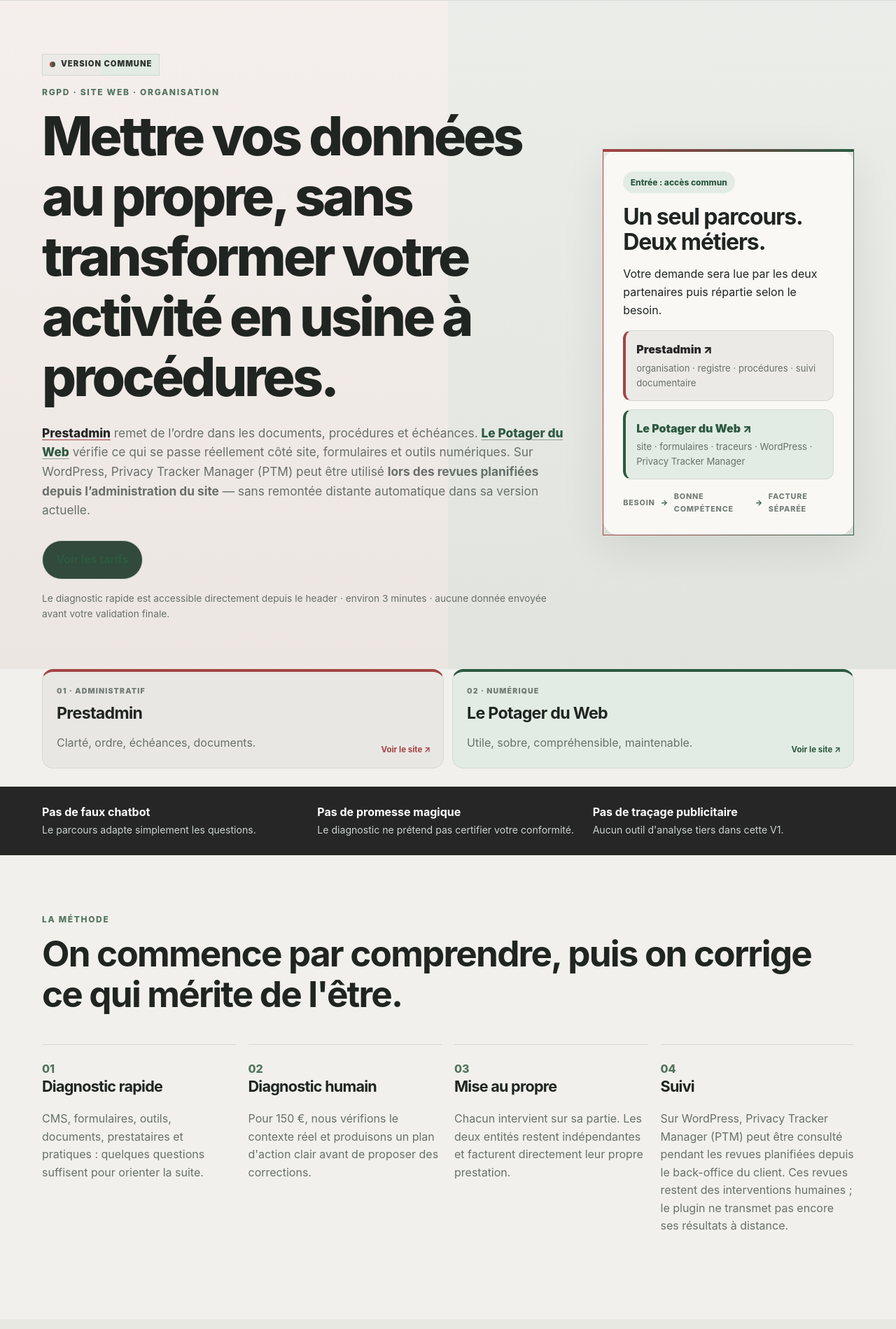
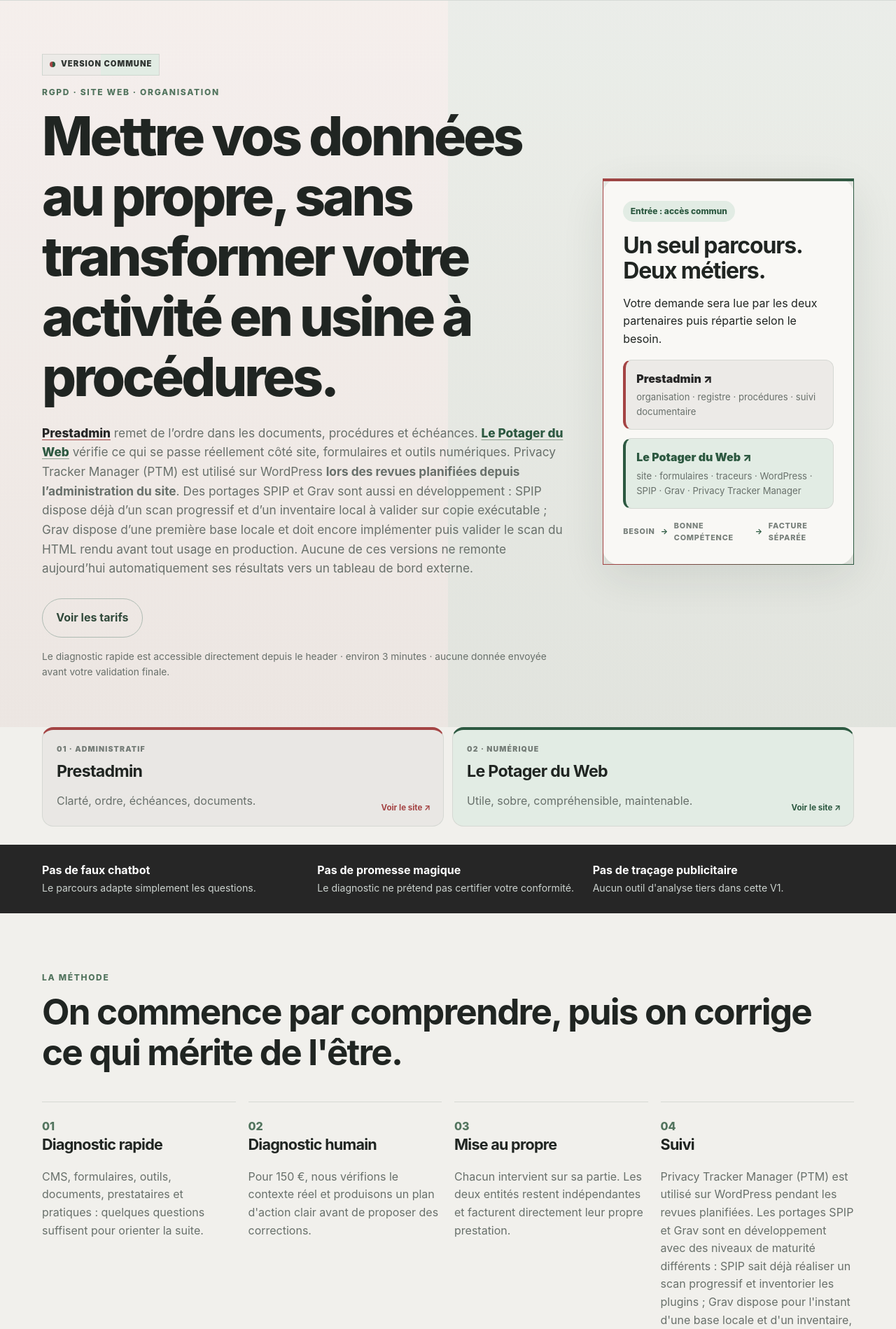
Before and after one commit to jasmin-abernathy/rgpd-lepotager, a PHP site: page / in a window 1280 px wide. Shown: the part 406-2305 px from the top of the page at 70% size. Run offline with PHP 8.4, Linux system fonts and the light colour scheme; some libraries are stand-ins or nearby versions.

Commit message:
feat(site): documente PTM sur WordPress, SPIP et Grav et corrige les contrastes

```diff
--- /dev/null
+++ b/assets/theme-contrast-fix.css
@@ -0,0 +1,30 @@
+/* Correctif de contraste ciblé pour les variantes Potager et commune.
+   themes.css recolore .button après le style de base ; sans ce correctif,
+   .button-ghost héritait d'un texte vert sur un fond devenu vert. */
+
+body[data-ref="potager"] .button:not(.button-ghost),
+body[data-ref="direct"] .button:not(.button-ghost){
+    color:#fff;
+}
+
+body[data-ref="potager"] .button-ghost{
+    background:transparent;
+    color:#2d5941;
+    border:1px solid #9fb5a5;
+}
+body[data-ref="potager"] .button-ghost:hover,
+body[data-ref="potager"] .button-ghost:focus-visible{
+    background:#fff;
+    color:#234a35;
+}
+
+body[data-ref="direct"] .button-ghost{
+    background:transparent;
+    color:#314a3b;
+    border:1px solid #aebbb3;
+}
+body[data-ref="direct"] .button-ghost:hover,
+body[data-ref="direct"] .button-ghost:focus-visible{
+    background:#fff;
+    color:#273e31;
+}
--- a/index.part01.php
+++ b/index.part01.php
@@ -51,6 +51,7 @@ header("Permissions-Policy: geolocation=(), microphone=(), camera=(), payment=()
     <link rel="icon" href="/favicon.svg" type="image/svg+xml">
     <link rel="stylesheet" href="assets/style.css?v=2">
     <link rel="stylesheet" href="assets/themes.css?v=21">
+    <link rel="stylesheet" href="assets/theme-contrast-fix.css?v=1">
     <link rel="stylesheet" href="assets/site-header.css?v=1">
 <link rel="stylesheet" href="/assets/accessibility.css?v=1">
 <script defer src="/assets/accessibility.js?v=1"></script>
@@ -79,7 +80,7 @@ header("Permissions-Policy: geolocation=(), microphone=(), camera=(), payment=()
                 <p class="lead">
                     <a class="provider-link admin-link" href="https://www.prestadmin57.fr" target="_blank" rel="noopener noreferrer">Prestadmin</a> remet de l’ordre dans les documents, procédures et échéances.
                     <a class="provider-link potager-link" href="https://www.lepotager.org" target="_blank" rel="noopener noreferrer">Le Potager du Web</a> vérifie ce qui se passe réellement côté site, formulaires et outils numériques.
-                    Sur WordPress, Privacy Tracker Manager (PTM) peut être utilisé <strong>lors des revues planifiées depuis l’administration du site</strong> — sans remontée distante automatique dans sa version actuelle.
+                    Privacy Tracker Manager (PTM) est utilisé sur WordPress <strong>lors des revues planifiées depuis l’administration du site</strong>. Des portages SPIP et Grav sont aussi en développement : SPIP dispose déjà d’un scan progressif et d’un inventaire local à valider sur copie exécutable ; Grav dispose d’une première base locale et doit encore implémenter puis valider le scan du HTML rendu avant tout usage en production. Aucune de ces versions ne remonte aujourd’hui automatiquement ses résultats vers un tableau de bord externe.
                 </p>
                 <div class="hero-actions">
                     <a class="button button-ghost" href="#offres">Voir les tarifs</a>
--- a/index.part02.php
+++ b/index.part02.php
@@ -1,6 +1,6 @@
                 <div class="dual-role dual-role-potager">
                     <a href="https://www.lepotager.org" target="_blank" rel="noopener noreferrer">Le Potager du Web ↗</a>
-                    <span>site · formulaires · traceurs · WordPress · Privacy Tracker Manager</span>
+                    <span>site · formulaires · traceurs · WordPress · SPIP · Grav · Privacy Tracker Manager</span>
                 </div>
                 <div class="origin-route"><span>besoin</span><b>→</b><span>bonne compétence</span><b>→</b><span>facture séparée</span></div>
             </aside>
@@ -49,7 +49,7 @@
                 <article>
                     <span>04</span>
                     <h3>Suivi</h3>
-                    <p>Sur WordPress, Privacy Tracker Manager (PTM) peut être consulté pendant les revues planifiées depuis le back-office du client. Ces revues restent des interventions humaines ; le plugin ne transmet pas encore ses résultats à distance.</p>
+                    <p>Privacy Tracker Manager (PTM) est utilisé sur WordPress pendant les revues planifiées. Les portages SPIP et Grav sont en développement avec des niveaux de maturité différents : SPIP sait déjà réaliser un scan progressif et inventorier les plugins ; Grav dispose pour l'instant d'une base locale et d'un inventaire, tandis que le premier scan du HTML rendu reste à implémenter puis à valider. Les revues restent humaines et aucune version ne transmet encore automatiquement ses résultats à distance.</p>
                 </article>
             </div>
         </div>
@@ -91,6 +91,7 @@
                         <li><a class="provider-link admin-link" href="https://www.prestadmin57.fr" target="_blank" rel="noopener noreferrer">Prestadmin</a> : registre de base, conservation, procédures, organisation documentaire</li>
                         <li><a class="provider-link potager-link" href="https://www.lepotager.org" target="_blank" rel="noopener noreferrer">Le Potager du Web</a> : formulaires, traceurs, confidentialité et corrections techniques</li>
                         <li>WordPress : installation et configuration de Privacy Tracker Manager (PTM) dans le site ; consultation lors des revues prévues, sans surveillance distante automatique</li>
+                        <li>SPIP et Grav : portages en développement, étudiés ou testés uniquement au cas par cas tant que leur validation de production n'est pas terminée</li>
                         <li>Suivi Essentiel possible : 310 €/an</li>
                     </ul>
                     <button class="text-button js-open-diagnostic" type="button">Vérifier si ce pack suffit →</button>
--- a/index.part03.php
+++ b/index.part03.php
@@ -14,23 +14,23 @@
     <section class="section wp-section ptm-corrected">
         <div class="shell wp-grid">
             <div class="ptm-copy">
-                <p class="eyebrow">WordPress uniquement · capacité actuelle</p>
-                <h2>Privacy Tracker Manager aide pendant les revues.<br><em>Il ne surveille pas le site à distance.</em></h2>
+                <p class="eyebrow">WordPress · SPIP · Grav · capacité actuelle</p>
+                <h2>Privacy Tracker Manager se décline sur plusieurs CMS.<br><em>Le niveau de maturité n'est pas le même partout.</em></h2>
                 <p>
-                    Privacy Tracker Manager (PTM) est le plugin WordPress développé par
+                    Privacy Tracker Manager (PTM) est développé par
                     <a class="provider-link potager-link-dark" href="https://www.lepotager.org" target="_blank" rel="noopener noreferrer">Le Potager du Web</a>.
-                    Il est installé dans le WordPress du client et consulté depuis son administration quand une revue est prévue.
+                    La version WordPress est celle utilisée dans les prestations actuelles. Le portage SPIP, encore en développement, sait déjà inventorier les plugins actifs et lancer un scan progressif du HTML rendu, mais doit encore être validé sur une copie exécutable avant production. Le portage Grav dispose d'une première base locale, d'un inventaire de plugins et des règles PTM ; son scanner n'est pas encore actif et il reste lui aussi réservé au développement.
                 </p>
 
                 <div class="ptm-status">
-                    <div class="ptm-status-ok"><b>✓ Aujourd’hui</b><span>Installation et configuration dans WordPress ; utilisation dans le back-office lors des contrôles prévus.</span></div>
-                    <div class="ptm-status-no"><b>× Pas encore</b><span>Pas de remontée automatique vers un tableau de bord externe, pas de surveillance automatique 24/7 par Privacy Tracker Manager, pas d’accès distant autonome fourni par le plugin.</span></div>
+                    <div class="ptm-status-ok"><b>✓ Aujourd’hui</b><span>WordPress : utilisation dans le back-office lors des contrôles prévus. SPIP : inventaire local et scan progressif en développement. Grav : première baseline locale et inventaire disponibles.</span></div>
+                    <div class="ptm-status-no"><b>× Pas encore</b><span>Pas de validation production des portages SPIP et Grav, pas de surveillance automatique 24/7 et pas de remontée automatique vers un tableau de bord externe sur aucune version.</span></div>
                 </div>
 
-                <p class="ptm-human"><strong>Les formules annuelles rémunèrent donc des revues et interventions humaines planifiées.</strong> Si une fonction distante est ajoutée plus tard, elle sera présentée comme une évolution distincte.</p>
+                <p class="ptm-human"><strong>Les formules annuelles rémunèrent donc des revues et interventions humaines planifiées.</strong> Les portages SPIP et Grav ne sont pas présentés comme des solutions de production tant que leurs validations respectives ne sont pas terminées.</p>
             </div>
 
-            <div class="ptm-card ptm-screen" aria-label="Schéma de fonctionnement actuel de Privacy Tracker Manager">
+            <div class="ptm-card ptm-screen" aria-label="Schéma de fonctionnement actuel de Privacy Tracker Manager sur WordPress">
                 <div class="ptm-screen-top"><span></span><span></span><span></span><small>WordPress du client</small></div>
                 <div class="ptm-screen-body">
                     <div class="ptm-sidebar"><span>Tableau de bord</span><span>Pages</span><span>Extensions</span><b>Privacy Tracker Manager</b></div>
```
